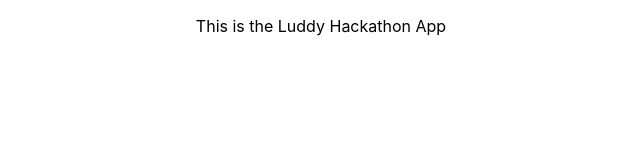
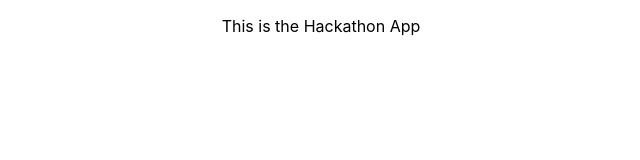
Before and after one commit to Yuskur/Luddy_Hackathon_Case1, a React (Create React App) app in the folder client/: page / in a window 1280 px wide. Shown: the top 160 px of the page, without its empty margins (319-959 px from the left). Built offline with nearby package versions, Linux system fonts and the light colour scheme.

Commit message:
test push

```diff
--- a/client/src/App.js
+++ b/client/src/App.js
@@ -3,7 +3,7 @@ import './App.css';
 function App() {
   return (
     <div className="App">
-      <p>This is the Luddy Hackathon App</p>
+      <p>This is the Hackathon App</p>
     </div>
   );
 }
```
